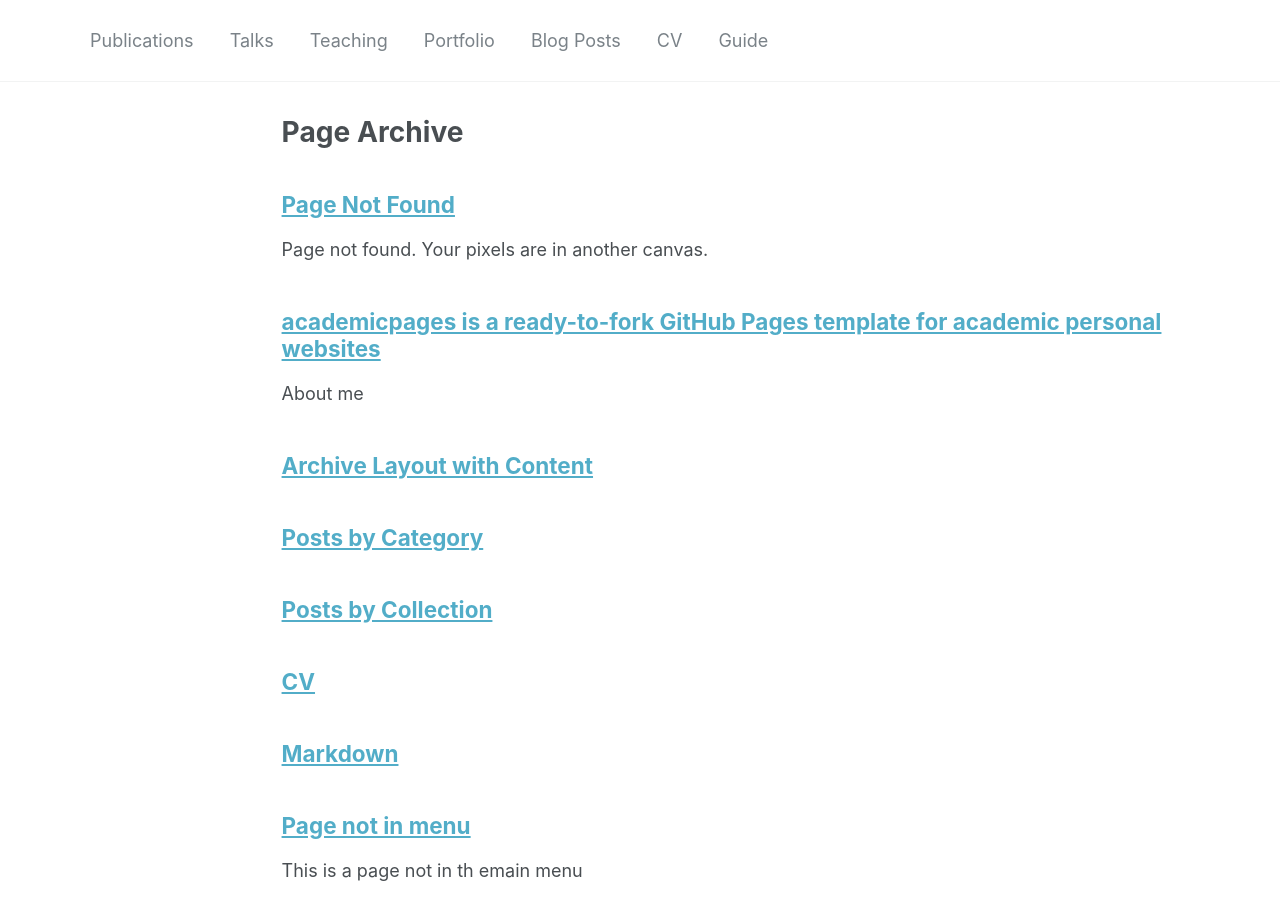
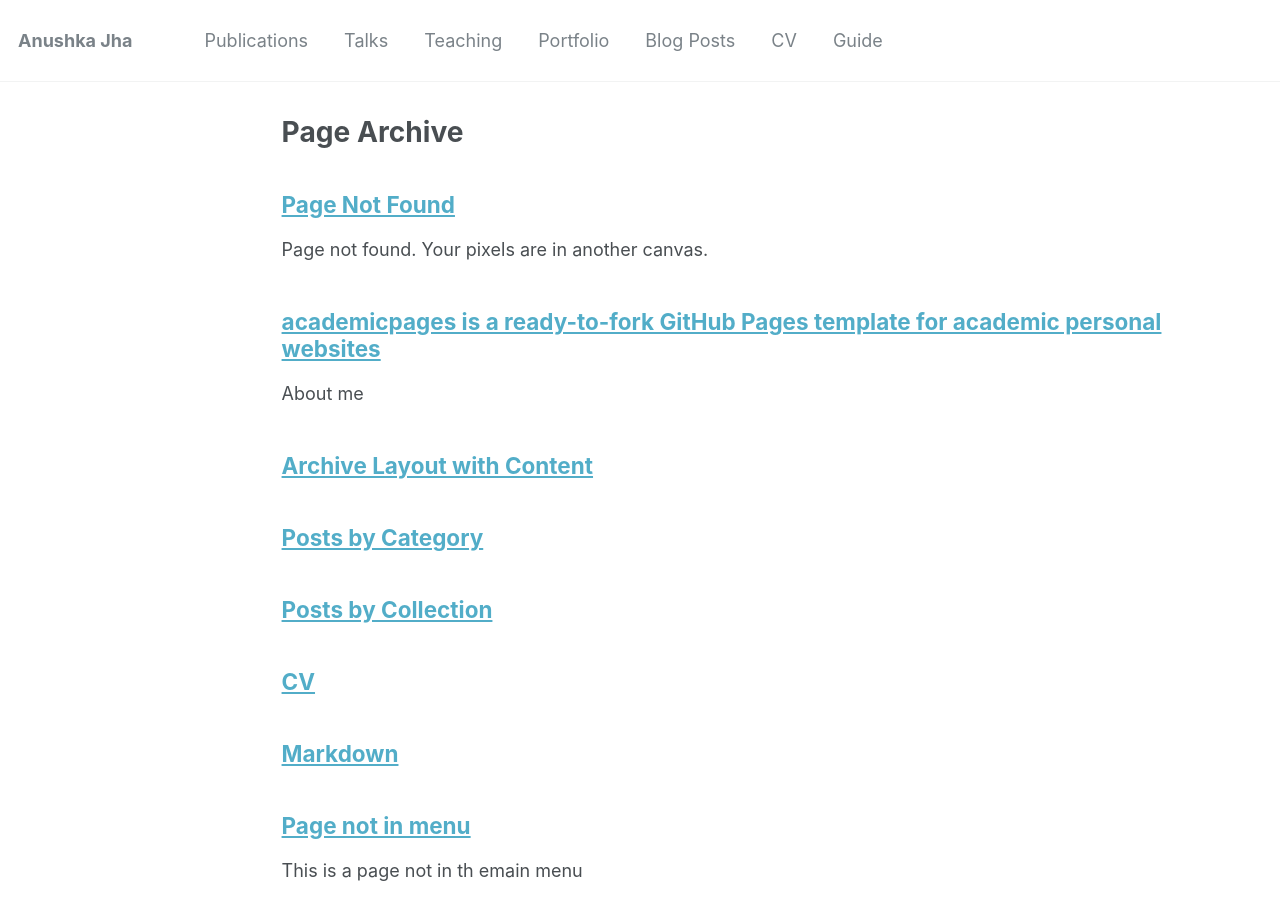
Before and after one commit to anushkaj11/anushkaj11.github.io, a Jekyll site: the page built from _pages/page-archive.html, in a window 1280 px wide and 900 px high. Built offline with Jekyll 4.4.1, drawn with Linux system fonts in a browser that asks for light colours.

Commit message:
Update _config.yml

```diff
--- a/_config.yml
+++ b/_config.yml
@@ -7,7 +7,7 @@
 
 # Site Settings
 locale                   : "en-US"
-title                    : ""     #"Your Name / Site Title"
+title                    : "Anushka Jha"     #"Your Name / Site Title"
 title_separator          : "-"
 name                     : &name "Anushka Jha" #"Your Name"
 description              : &description "Graduate Student" #"personal description"
@@ -80,7 +80,7 @@ analytics:
 
 # Site Author
 author:
-  name             : "Anushka Jha" #"Your Sidebar Name"
+  name             : "" #"Your Sidebar Name"
   avatar           : "profile.png"
   bio              : "Your biography for the left-hand sidebar"
   location         : "Location"
```
